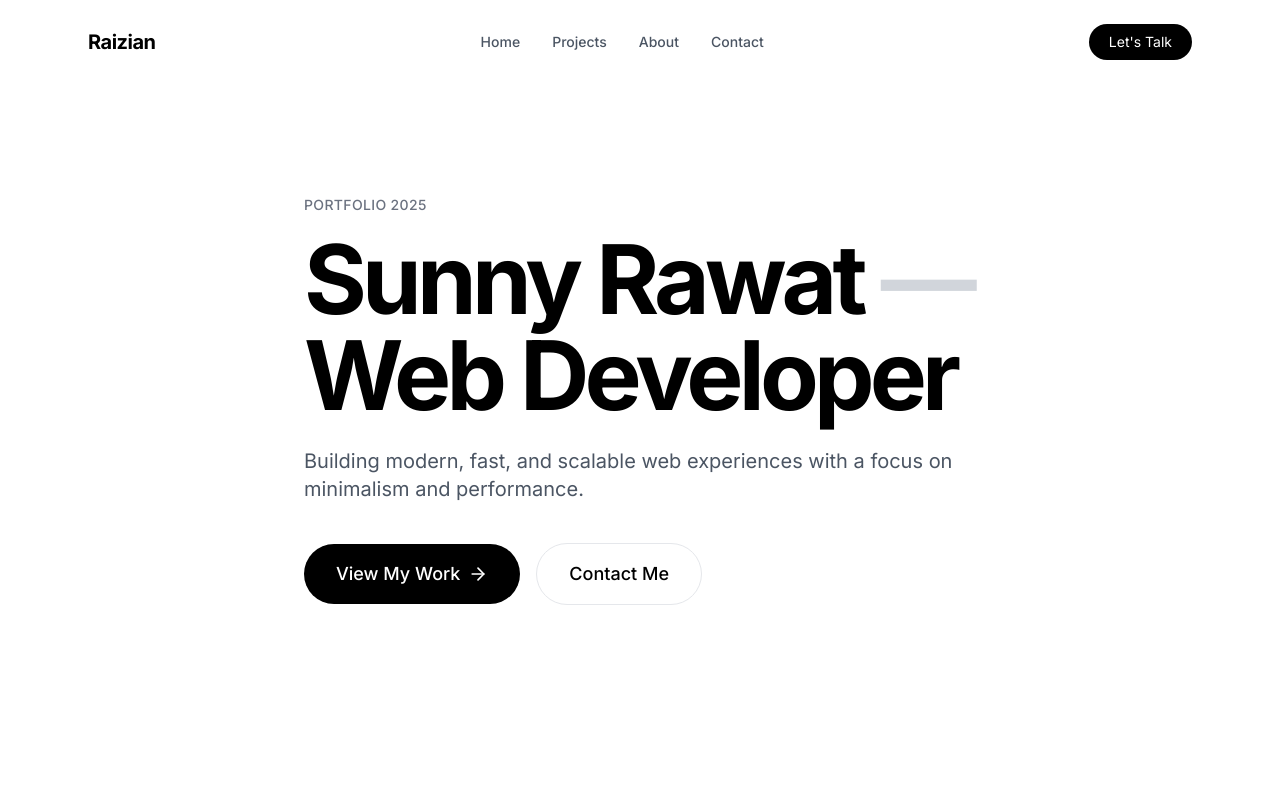
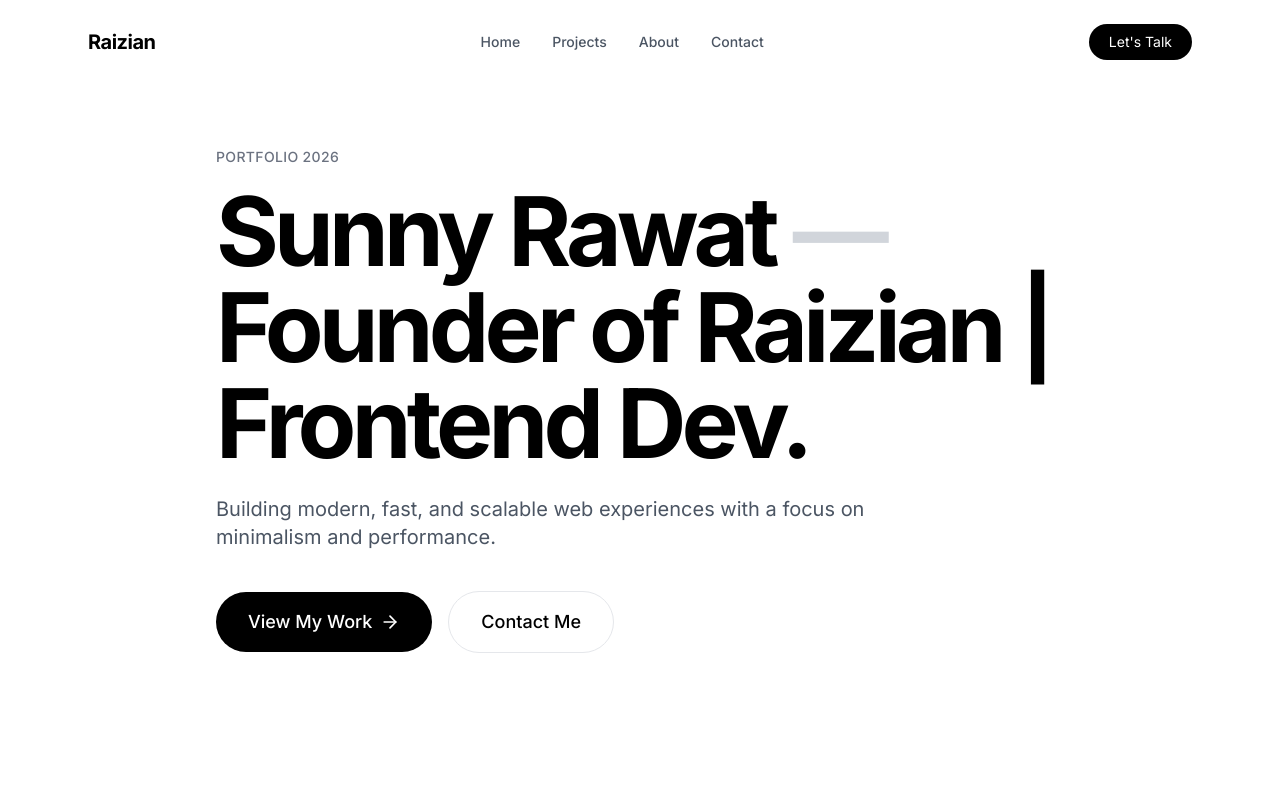
Before and after one commit to RaizianOfficial/myportfolio, a React (Vite) app: page / in a window 1280 px wide. Shown: the top 800 px of the page. Built offline with nearby package versions, Linux system fonts and the light colour scheme.

Commit message:
Update Hero.tsx

```diff
--- a/components/Hero.tsx
+++ b/components/Hero.tsx
@@ -11,14 +11,14 @@ const Hero: React.FC = () => {
       <div className="max-w-4xl mx-auto px-6 text-center md:text-left">
         <FadeIn delay={100}>
           <p className="text-gray-500 font-medium tracking-wide mb-4 uppercase text-sm">
-            Portfolio 2025
+            Portfolio 2026
           </p>
         </FadeIn>
 
         <FadeIn delay={200}>
           <h1 className="text-5xl md:text-7xl lg:text-8xl font-bold tracking-tighter leading-tight mb-6 text-black">
             Sunny Rawat <span className="text-gray-300">—</span><br />
-            Web Developer
+            Founder of Raizian | Frontend Dev.
           </h1>
         </FadeIn>
 
```
